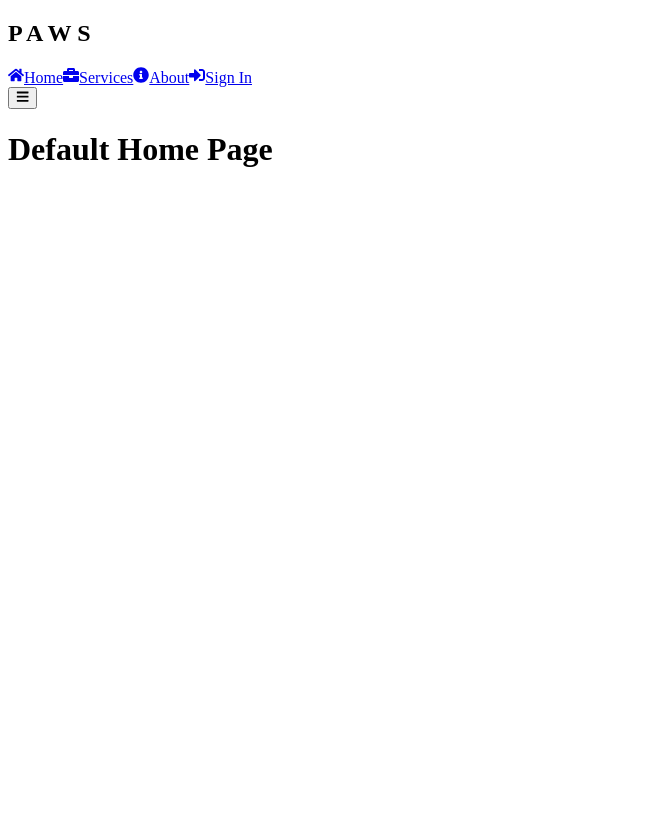
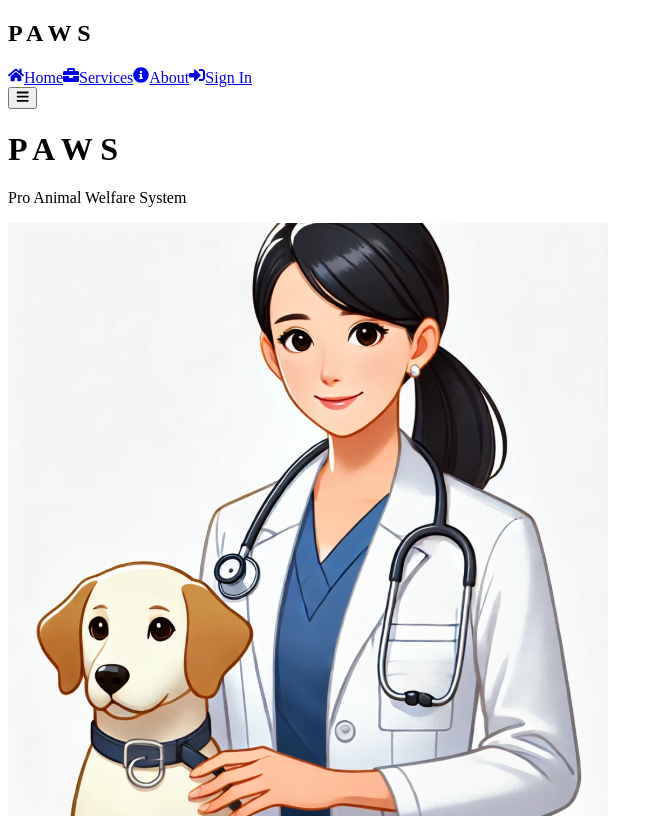
Before and after one commit to mz0018/Pro_animale_welfare_system, a React (Create React App) app in the folder frontend/: page / in a window 1280 px wide. Shown: the whole page, without its empty margins (0-663 px from the left). Before the commit the page ends 800 px from the top, so only its background shows below. Built offline with nearby package versions, Linux system fonts and the light colour scheme.

Commit message:
updated Home_page.js added main.png

```diff
--- a/frontend/package.json
+++ b/frontend/package.json
@@ -6,6 +6,7 @@
     "@testing-library/jest-dom": "^5.17.0",
     "@testing-library/react": "^13.4.0",
     "@testing-library/user-event": "^13.5.0",
+    "animejs": "^3.2.2",
     "argon2": "^0.41.1",
     "axios": "^1.7.7",
     "cors": "^2.8.5",
--- a/frontend/src/pages/Home_page.js
+++ b/frontend/src/pages/Home_page.js
@@ -1,11 +1,54 @@
-import React from "react";
+import React, { useEffect } from 'react';
+import anime from 'animejs/lib/anime.es.js';
 
 const HomePage = () => {
-    return (
-        <div className='h-screen bg-red-500'>
-            <h1>Default Home Page</h1>
-        </div>
-    )
-}
+  useEffect(() => {
+    anime({
+      targets: '.title',
+      translateY: [100, 0],
+      opacity: [0, 1],
+      easing: 'easeOutExpo',
+      duration: 1500,
+      delay: 500,
+    });
+
+    anime({
+      targets: '.subtitle',
+      opacity: [0, 1],
+      easing: 'easeOutExpo',
+      duration: 1500,
+      delay: 1000,
+    });
+
+    anime({
+      targets: '.main-image',
+      scale: [0.8, 1],
+      opacity: [0, 1],
+      easing: 'easeOutExpo',
+      duration: 1500,
+      delay: 1500,
+    });
+  }, []);
+
+  return (
+    <div className="relative h-screen bg-gradient-to-r from-green-400 via-green-500 to-green-600 flex items-center justify-center text-center">
+      <div className="absolute inset-0 bg-transparent"></div>
+
+      <div className="relative z-10">
+        <h1 className="title text-white text-6xl font-extrabold tracking-wider mb-4">
+          P A W S
+        </h1>
+        <p className="subtitle text-white text-xl font-light mb-8">
+          Pro Animal Welfare System
+        </p>
+        <img
+          src={`${process.env.PUBLIC_URL}/vendor/assets/img/main.png`}
+          alt="Animal Welfare"
+          className="main-image mx-auto w-1/2 rounded-octagon transition-all transform duration-500"
+        />
+      </div>
+    </div>
+  );
+};
 
 export default HomePage;
```
Also changed, not shown: frontend/public/vendor/assets/img/main.png (added), 1 other file (tests, documents, lock files or other folders).
